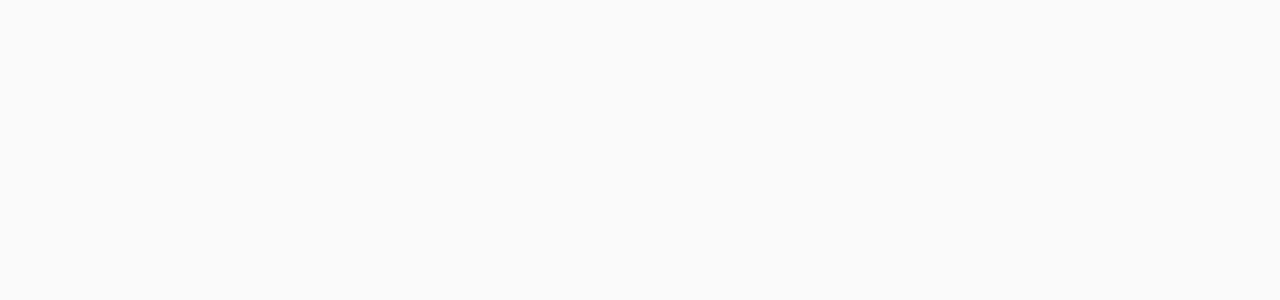
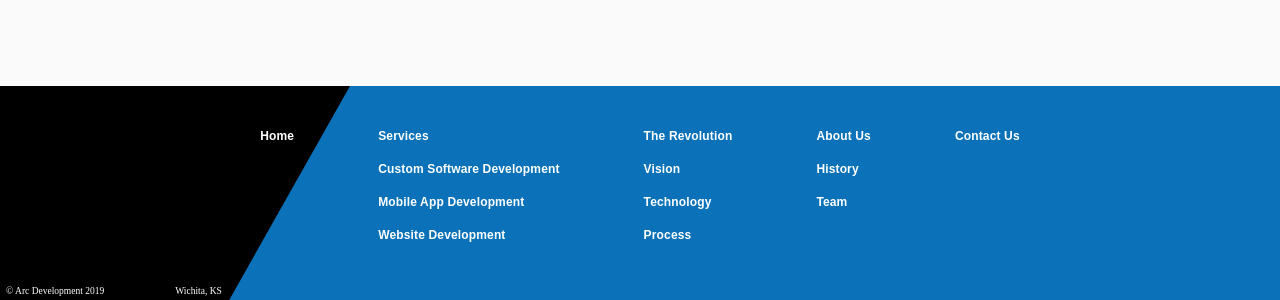
Before and after one commit to ajaykumar-bg/react-material-ui-udemy, a React (Create React App) app: page / in a window 1280 px wide. Shown: the part 756-1056 px from the top of the page. Before the commit the page ends 800 px from the top, so only its background shows below. Built offline with nearby package versions, Linux system fonts and the light colour scheme.

Commit message:
Added Footer component

```diff
--- a/public/index.html
+++ b/public/index.html
@@ -32,7 +32,7 @@
 			href="https://fonts.googleapis.com/icon?family=Material+Icons"
 		/>
 	</head>
-	<body>
+	<body style="margin: 0;">
 		<noscript>You need to enable JavaScript to run this app.</noscript>
 		<div id="root"></div>
 		<!--
--- a/src/components/App.js
+++ b/src/components/App.js
@@ -8,6 +8,8 @@
 import './App.css';
 
 import Header from './ui/Header';
+import Footer from './ui/Footer';
+
 import Home from './Home';
 
 // const useStyles = makeStyles((theme) => ({
@@ -25,6 +27,7 @@
 			</div> */}
 			<BrowserRouter>
 				<Header />
+
 				<Switch>
 					<Route exact path='/' component={() => <Home/>} />
 					<Route exact path='/services' component={() => <div>Services</div>} />
@@ -52,6 +55,7 @@
 					/>
 					<Route exact path='/estimate' component={() => <div>Estimate</div>} />
 				</Switch>
+				<Footer />
 			</BrowserRouter>
 		</ThemeProvider>
 	);
--- a/src/components/Home.js
+++ b/src/components/Home.js
@@ -1,8 +1,16 @@
 import React from 'react'
+import { makeStyles } from '@material-ui/styles'
+
+const useStyles = makeStyles((theme) => ({
+	mainContent: {
+        height: "736px"
+    }
+}));
 
 function Home() {
+    const classes = useStyles();
     return (
-        <div>
+        <div className={classes.mainContent}>
             Home Page
         </div>
     )
--- /dev/null
+++ b/src/components/ui/Footer.js
@@ -0,0 +1,83 @@
+import React from 'react'
+import { makeStyles } from '@material-ui/styles'
+
+
+import footerAdornment from '../../assets/Footer Adornment.svg'
+import Grid from '@material-ui/core/Grid'
+
+const useStyles = makeStyles((theme) => ({
+	footer: {
+        backgroundColor: theme.palette.common.blue,
+        width: "100%",
+        zIndex: 1302,
+        position: "relative"
+    },
+    adornment: {
+        width: "25em",
+        verticalAlign: "bottom",
+        [theme.breakpoints.down('md')]: {
+			width: '21em',
+        },
+        [theme.breakpoints.down('xs')]: {
+			width: '15em',
+		},
+    },
+    mainContainer: {
+        position: "absolute"
+    },
+    link: {
+        color: "white",
+        fontFamily:"Arial",
+        fontSize: "0.75rem",
+        fontWeight: "bold"
+    },
+    gridItem: {
+        margin: "3em"
+    }
+}));
+
+function Footer() {
+    const classes = useStyles();
+    return (
+        <div className={classes.footer}>
+            <Grid container justify="center" className={classes.mainContainer}>
+                <Grid item className={classes.gridItem}>
+                    <Grid container direction="column" spacing={2}>
+                        <Grid item  className={classes.link}>Home</Grid>
+                    </Grid>
+                </Grid>
+                <Grid item className={classes.gridItem}>
+                    <Grid container direction="column" spacing={2}>
+                        <Grid item  className={classes.link}>Services</Grid>
+                        <Grid item  className={classes.link}>Custom Software Development</Grid>
+                        <Grid item  className={classes.link}>Mobile App Development</Grid>
+                        <Grid item  className={classes.link}>Website Development</Grid>
+                    </Grid>
+                </Grid>
+                <Grid item className={classes.gridItem}>
+                    <Grid container direction="column" spacing={2}>
+                        <Grid item  className={classes.link}>The Revolution</Grid>
+                        <Grid item  className={classes.link}>Vision</Grid>
+                        <Grid item  className={classes.link}>Technology</Grid>
+                        <Grid item  className={classes.link}>Process</Grid>
+                    </Grid>
+                </Grid>
+                <Grid item className={classes.gridItem}>
+                    <Grid container direction="column" spacing={2}>
+                        <Grid item  className={classes.link}>About Us</Grid>
+                        <Grid item  className={classes.link}>History</Grid>
+                        <Grid item  className={classes.link}>Team</Grid>
+                    </Grid>
+                </Grid>
+                <Grid item className={classes.gridItem}>
+                    <Grid container direction="column" spacing={2}>
+                        <Grid item  className={classes.link}>Contact Us</Grid>
+                    </Grid>
+                </Grid>
+            </Grid>
+            <img alt="black decorative slash" src={footerAdornment} className={classes.adornment}/>
+        </div>
+    )
+}
+
+export default Footer
```
